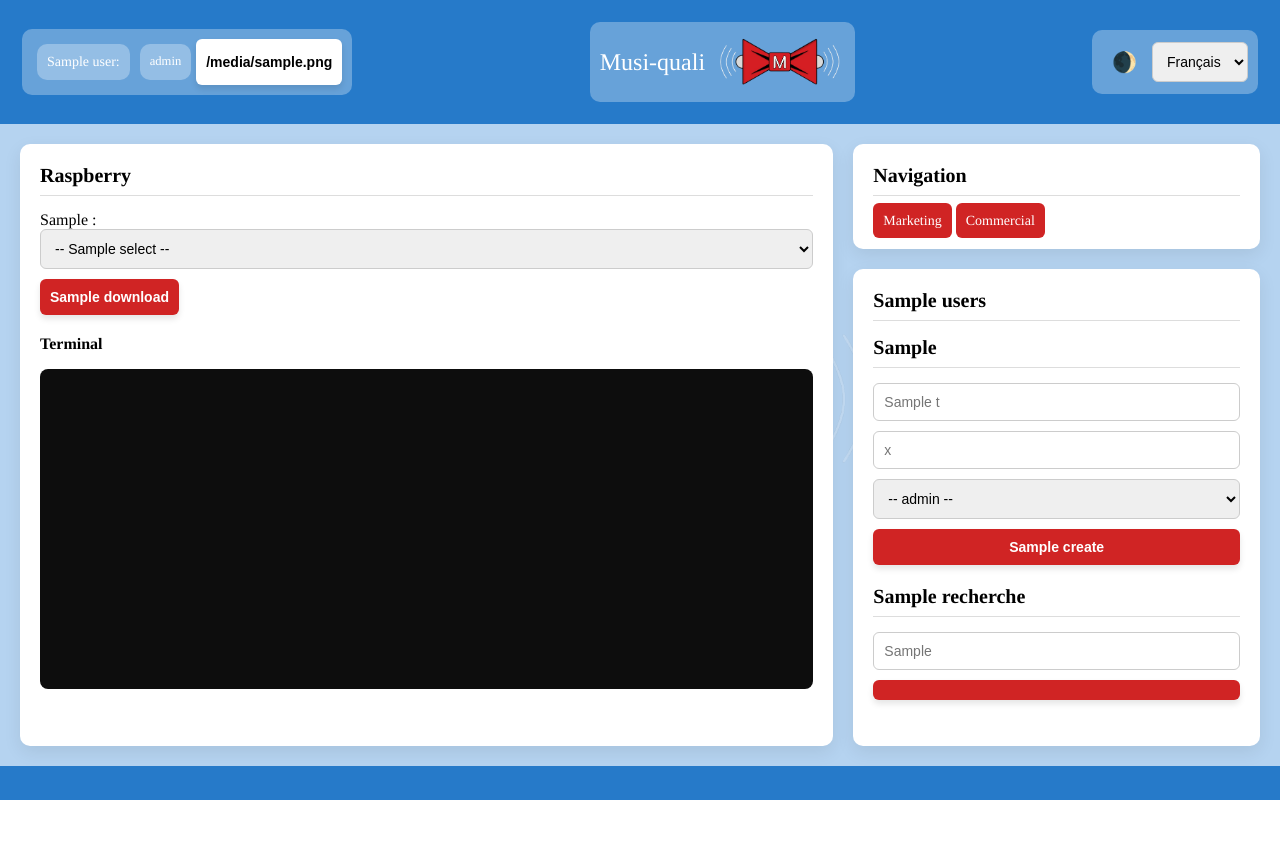
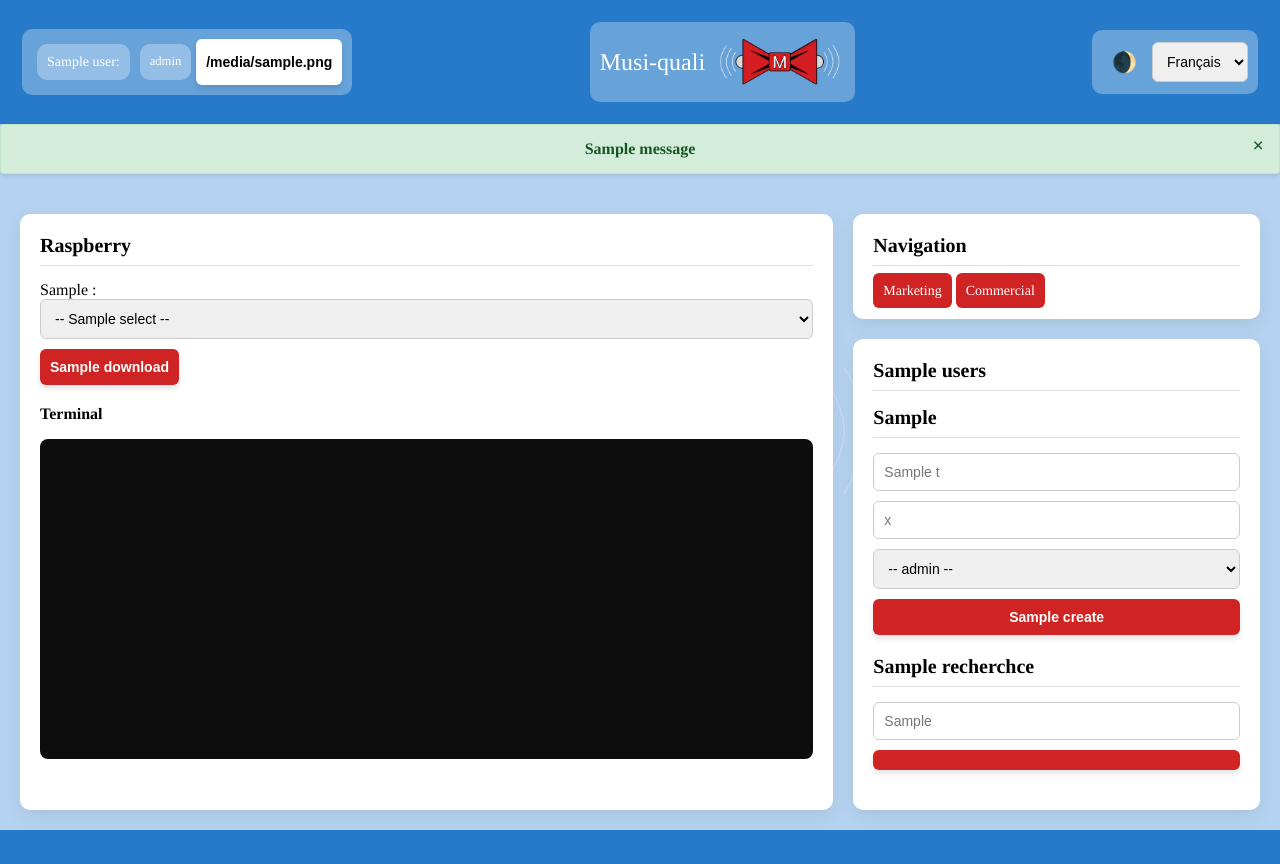
Before and after one commit to LazyToonG/S301, a Python web app: template MusiQuali/app/templates/admin.html in a window 1280 px wide. Before the commit the page ends 800 px from the top, so only its background shows below. Run offline with Jinja, Linux system fonts and the light colour scheme; the template is opened without the code that fills it: most values are stand-ins (such as "Sample title", 1, 10 or a date in 2020); one stand-in notice (Sample message) is shown.

Commit message:
messages alert + delete user (admin)

```diff
--- a/MusiQuali/app/static/admin.css
+++ b/MusiQuali/app/static/admin.css
@@ -1,8 +1,44 @@
+/* Message alert */
+.alert-box {
+    padding: 15px;
+    margin-bottom: 20px;
+    border: 1px solid transparent;
+    border-radius: 4px;
+    position: relative; /* Pour positionner la croix */
+    font-weight: bold;
+    text-align: center;
+    box-shadow: 0 2px 5px rgba(0,0,0,0.1);
+}
+
+.alert-success {
+    color: #155724;
+    background-color: #d4edda;
+    border-color: #c3e6cb;
+}
+
+.alert-error {
+    color: #721c24;
+    background-color: #f8d7da;
+    border-color: #f5c6cb;
+}
+
+.close-btn {
+    position: absolute;
+    top: 10px;
+    right: 15px;
+    color: inherit;
+    cursor: pointer;
+    font-size: 20px;
+    line-height: 20px;
+}
+.close-btn:hover {
+    opacity: 0.7;
+}
+
 /* RESET MINIMAL */
 * {
     box-sizing: border-box;
 }
-
 
 /* LAYOUT PRINCIPAL */
 .main {
--- a/MusiQuali/app/templates/admin.html
+++ b/MusiQuali/app/templates/admin.html
@@ -8,6 +8,7 @@
 </head>
 <body class="">
     {% include 'nav_v2.html' %}
+    {% include 'messages_alert.html' %}
     <div class="main">
         <!-- moitié gauche -->
         <div class="left-panel panel card">
@@ -45,7 +46,7 @@
         <!-- en bas a droite -->
         <div class="bottom-right-panel panel card">
             <h2>{{t.users}}</h2>
-            <div class="créer user">
+            <div class="user-panel">
 
                 <h2>{{t.create_user}}</h2>
 
@@ -73,7 +74,7 @@
 
                     <button type="submit">{{t.create}}</button>
                 </form>
-                <h2>{{t.recherche}}</h2>
+                <h2>{{t.recherchce}}</h2>
 
                 <form method="post" action="/admin/search" class="user-search-form">
                     <input
@@ -88,15 +89,25 @@
                 <h3>{{t.result}}</h3>
                 <ul>
                     {% for user in searched_users %}
-                    <li>
-                    {{t.name}} : <strong>{{ user.username }}</strong><br>
-                    {{t.role}} : <strong>{{ user.role }}</strong>
-                    </li>
+                        <li>
+                            <form method="post" action="/admin/delete" class="users">
+                                <input type="hidden" name="username" value="{{ user.username }}">
+                                <div class="users-info">
+                                    <div name="username" class="info-line">
+                                        {{ t.name }} : <strong>{{ user.username }}</strong>
+                                    </div>
+                                    <div class="info-line">
+                                        {{ t.role }} : <strong>{{ user.role }}</strong>
+                                    </div>
+                                </div>
+                                <div class="user-action">
+                                    <button type="submit" id="delete-user">{{t.supp}} &times;</button>
+                                </div>
+                            </form>
+                        </li>
                     {% endfor %}
                 </ul>
                 {% endif %}
-
-
 
             </div>
         </div>
@@ -109,6 +120,7 @@
             });
         };
     </script>
+
     {% include 'fin_nav.html' %}
 </body>
 </html>
--- a/MusiQuali/app/templates/login_v2.html
+++ b/MusiQuali/app/templates/login_v2.html
@@ -19,8 +19,8 @@
         </div>
         <div class="h1">
             <form action="/login" method="POST" id="form">
-                <h1>{{t.h1}} : <input name="username" type="text"/></h1>
-                <h1>{{t.password}} : <input name="password" type="password"/></h1>
+                <h1>{{t.h1}} : <input name="username" type="text" required/></h1>
+                <h1>{{t.password}} : <input name="password" type="password" required/></h1>
                 <input class="seconnecte" type="submit" value="{{t.connexion}}"/>
             </form>
             {% if msg_error %}
--- /dev/null
+++ b/MusiQuali/app/templates/messages_alert.html
@@ -0,0 +1,14 @@
+<div class="container-alert">
+    {% with messages = get_flashed_messages(with_categories=true) %}
+      {% if messages %}
+        {% for category, message in messages %}
+
+          <div class="alert-box alert-{{ category }}">
+            {{ message }}
+            <span class="close-btn" onclick="this.parentElement.style.display='none';">&times;</span>
+          </div>
+
+        {% endfor %}
+      {% endif %}
+    {% endwith %}
+</div>
```
Also changed, not shown: other parts of MusiQuali/app/static/admin.css (+13 -11 lines), MusiQuali/app/controllers/AdminController.py (+56 -21 lines), MusiQuali/app/controllers/IndexController.py (+1 -11 lines), MusiQuali/app/controllers/LoginController.py (+2 -19 lines), MusiQuali/app/controllers/MarketingController.py (+2 -18 lines), MusiQuali/app/controllers/RaspberryController.py (+1 -9 lines), MusiQuali/app/controllers/controllers_commercial.py (+2 -20 lines), MusiQuali/app/services/TraductionService.py (+19 -4 lines).
